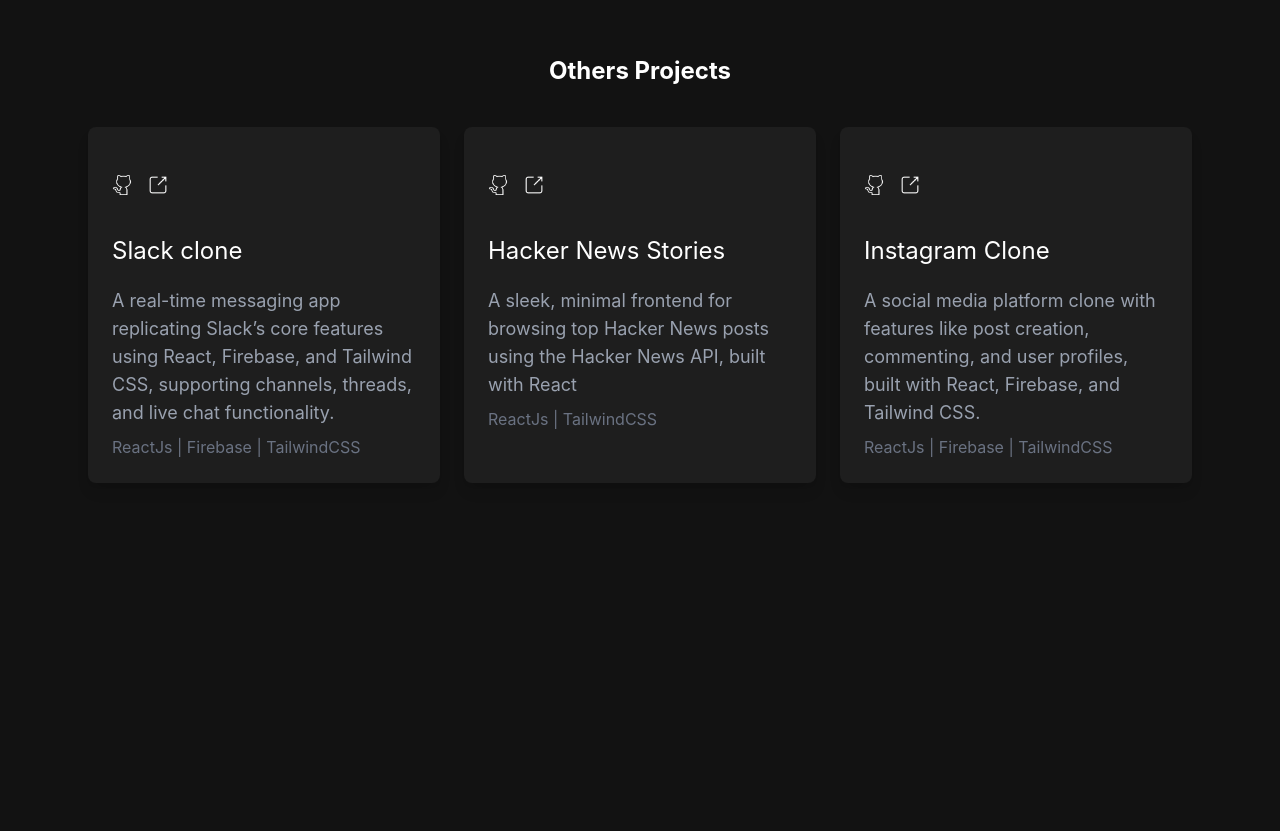
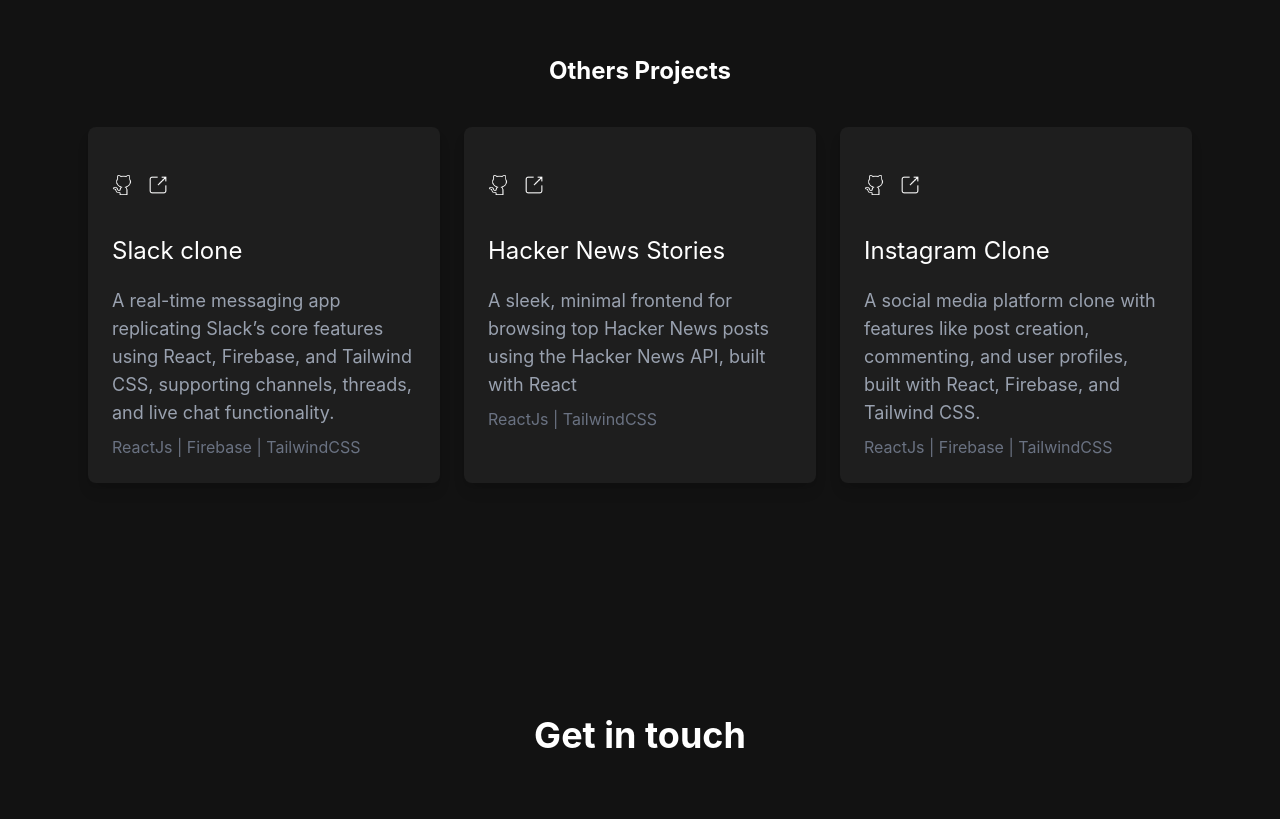
Before and after one commit to roopakmahadane/Portfolio, a React (Vite) app: page / in a window 1280 px wide. Shown: the part 3485-4316 px from the top of the page. Built offline with nearby package versions, Linux system fonts and the light colour scheme.

Commit message:
Minor fixes

```diff
--- /dev/null
+++ b/src/components/Connect.jsx
@@ -0,0 +1,7 @@
+export default function Connect(){
+    return (
+        <div className="bg-[#121212] mt-40 p-6 mx-auto max-w-6xl  font-inter">
+        <h1 className="text-4xl font-bold align-center text-center text-[#ffffff]  mb-4 mb-10">Get in touch</h1>
+        </div>
+    )
+}
--- a/src/components/Home.jsx
+++ b/src/components/Home.jsx
@@ -4,6 +4,7 @@
 import AboutMe from "./AboutMe";
 import Projects from "./Projects";
 import MoreProjects from "./MoreProjects";
+import Connect from "./Connect";
 
 export default function Home() {
   return (
@@ -13,6 +14,7 @@
         <AboutMe />
         <Projects />
         <MoreProjects />
+        <Connect />
     </div>
   );
 }
--- a/src/components/MoreProjects.jsx
+++ b/src/components/MoreProjects.jsx
@@ -1,7 +1,7 @@
 import OtherProjectCard from "./OtherProjectCard"
 export default function MoreProjects() {
 return (
-    <div className="min-h-screen bg-[#121212] mt-40 p-6 mx-auto max-w-6xl  font-inter">
+    <div className=" bg-[#121212] mt-40 p-6 mx-auto max-w-6xl  font-inter">
     <h1 className="text-2xl font-bold align-center text-center text-[#ffffff]  mb-4 mb-10"> Others Projects</h1>
     <div className="mx-10 md:mx-0 grid grid-cols-1 sm:grid-cols-2 md:grid-cols-3 gap-6">
     <OtherProjectCard
--- a/src/components/Projects.jsx
+++ b/src/components/Projects.jsx
@@ -3,7 +3,7 @@
 import ProjectCard3 from "./ProjectCard3";
 export default function Projects(){
     return(
-        <div className="min-h-screen bg-[#121212] p-6 sm:mx-10 mx-auto max-w-6xl  font-inter">
+        <div className="min-h-screen bg-[#121212] p-6 sm:mx-10 md:mx-auto mx-auto max-w-6xl  font-inter">
             <h1 className="text-3xl font-bold align-center text-center text-[#ffffff] md:text-left mb-4 mb-10"> Somethings I've built recently</h1>
             <div className="flex flex-col gap-y-30">
     <ProjectCard1 />
```
